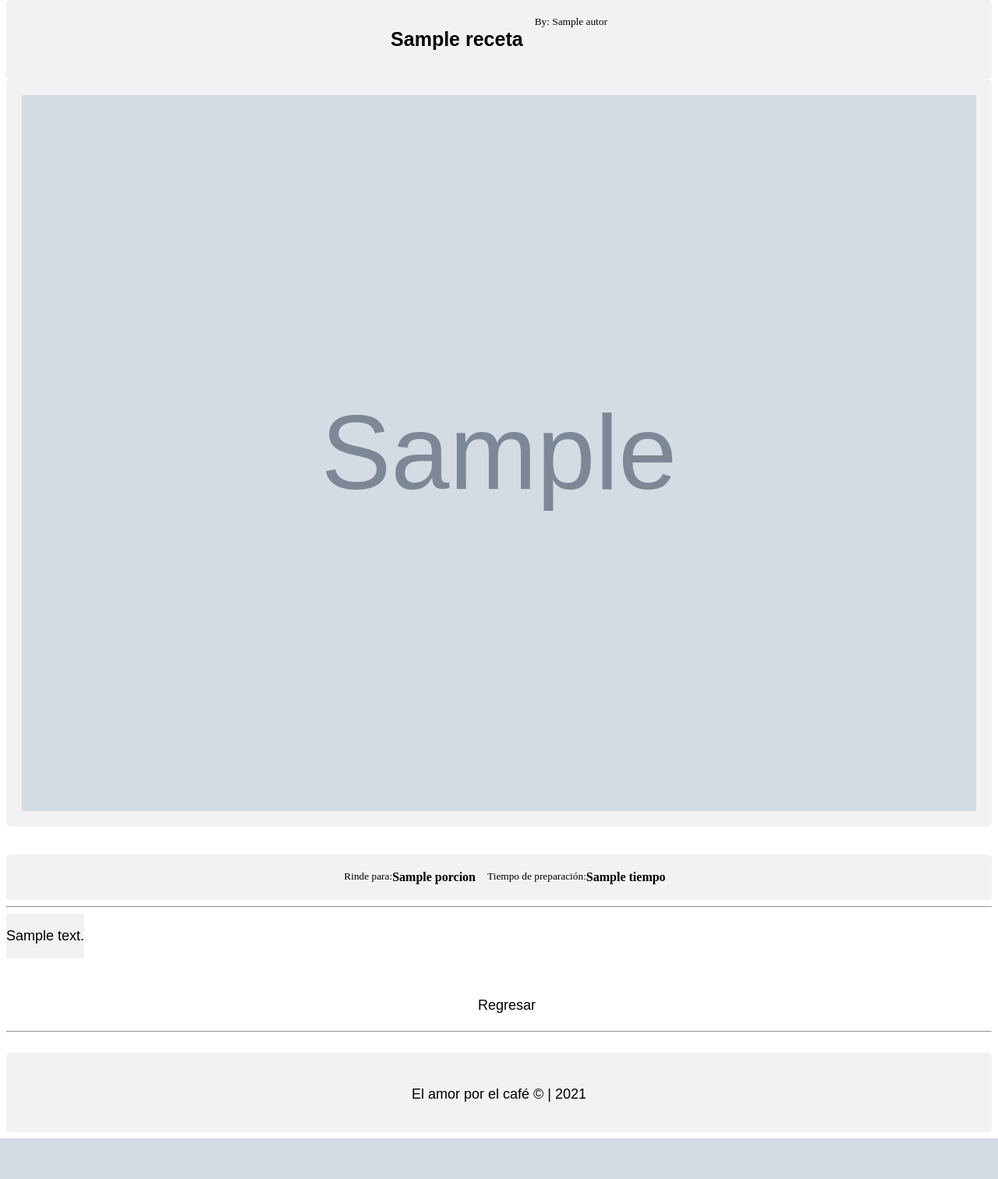
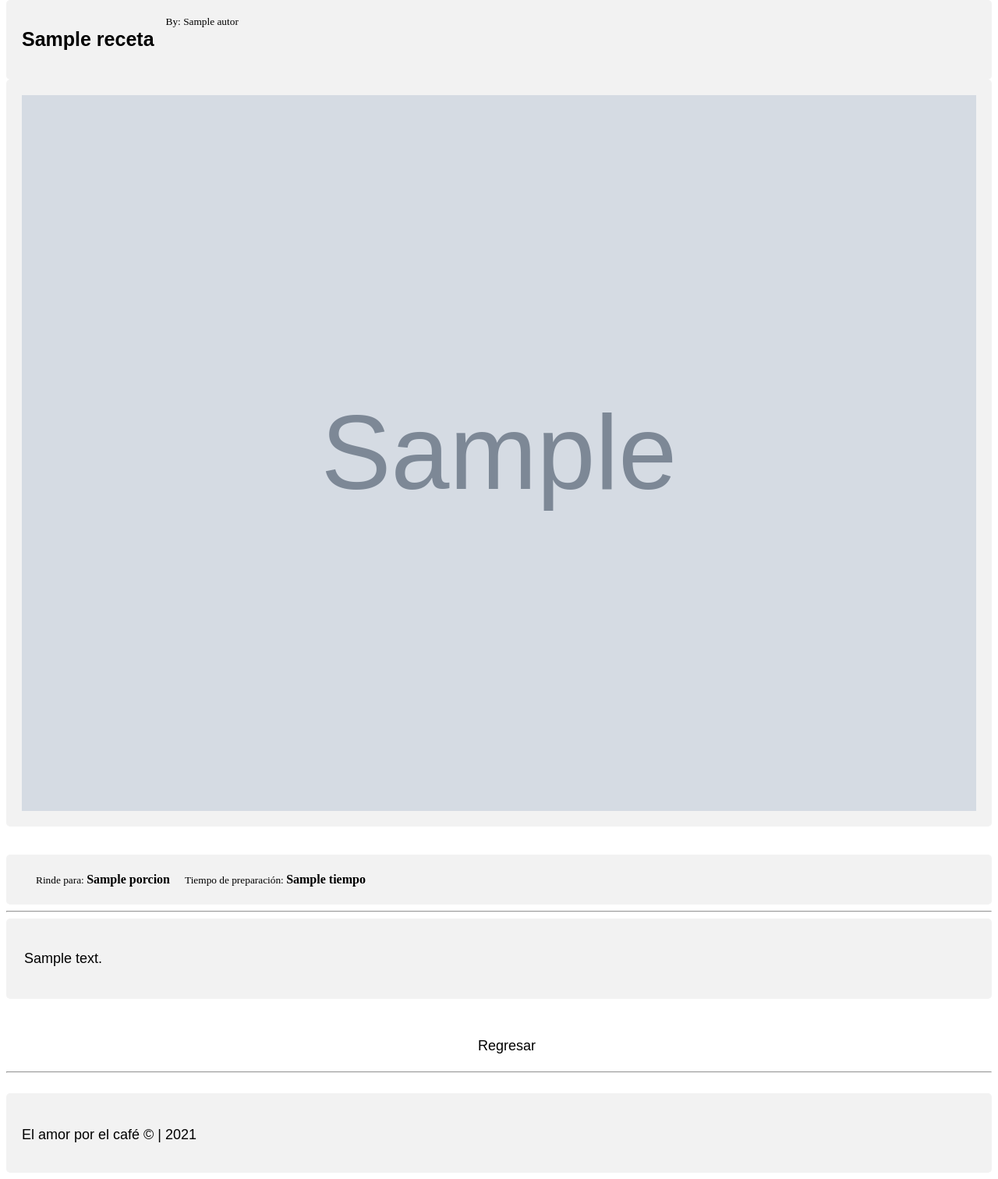
Before and after one commit to posdatamexico/amorporelcafe, a Django app: template templates/detalle.html in a window 1280 px wide. Shown: the part 147-1659 px from the top of the page at 78% size. Before the commit the page ends 1607 px from the top, so only its background shows below. Run offline with Django 3.2, Linux system fonts and the light colour scheme; the template is opened without the code that fills it: most values are stand-ins (such as "Sample title", 1, 10 or a date in 2020); grey boxes marked "Sample" are stand-in pictures.

Commit message:
cambio en el detalle del template

```diff
--- a/static/styles.css
+++ b/static/styles.css
@@ -19,9 +19,6 @@ small {
 }
 .topnav {
   width: 100%
-}
-#body {
-  display: table-row;
 }
 nav {
   background-color: white;
@@ -89,7 +86,7 @@ div {
   background-color: #f2f2f2;
   padding: 20px;
   display: flex;
-  justify-content: center;
+  text-align: center;
 }
 form {
   display: table-column;
@@ -100,7 +97,6 @@ form {
 td {
   text-align: justify;
   align-content: center;
-  width: 300px;
 }
 footer {
   margin-top: 5px;
--- a/templates/detalle.html
+++ b/templates/detalle.html
@@ -9,18 +9,26 @@
 	<div class="card"><img src="{{ receta.image.url }}"></div>
 	<br/><br/>
 	<div>
-		<small>Rinde para: </small>
-		<strong>{{ receta.porcion }}</strong>
-		<small>Tiempo de preparación: </small>
-		<strong>{{ receta.tiempo }}</strong>
+		<table>
+		<tr>
+		<td>
+		<small>Rinde para:    </small>
+		<strong>{{ receta.porcion }}</strong></td>
+		<td>
+		<small>Tiempo de preparación:     </small>
+		<strong>{{ receta.tiempo }}</strong></td>
+		</tr>
+		</table>
 	</div>
 		<hr>
-	<div class="container" id="body">
-		<tr>
-		<td>
-			<p>{{ receta.body|safe }}</p>
-		</td>
-		</tr>
+	<div class="container">
+		<table>
+			<tr>
+			<td>
+				<p>{{ receta.body|safe }}</p>
+			</td>
+			</tr>
+		</table>
 	</div>
 <br/><br/>
 <a style="margin-left: 20px;" href="{% url 'home' %}">Regresar</a>
```
